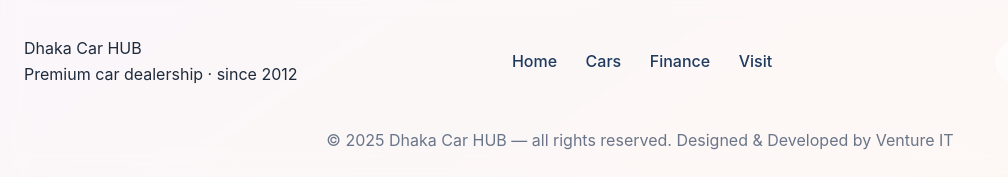
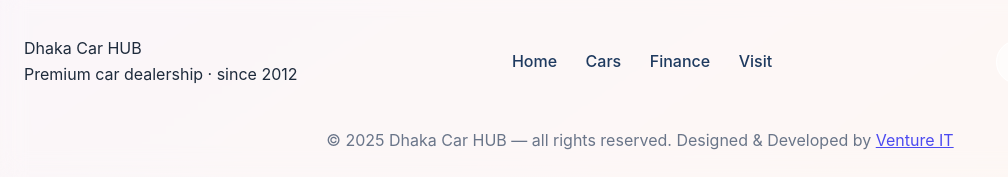
Before and after one commit to masud2006/carwebsitedemo01, a plain HTML site: page index.html in a window 1280 px wide. Shown: the part 5884-6061 px from the top of the page, 0-1008 px from the left. Drawn offline with Linux system fonts and the light colour scheme.

```diff
--- a/index.html
+++ b/index.html
@@ -375,7 +375,7 @@
 
             </div>
             <div class="copyright">
-                <p>© 2025 Dhaka Car HUB — all rights reserved. Designed & Developed by Venture IT</p>
+                <p>© 2025 Dhaka Car HUB — all rights reserved. Designed & Developed by <a href="https://ventureit.tech/">Venture IT</a></p>
             </div>
         </div>
     </footer>
@@ -391,4 +391,5 @@
         </a>
     </div>
 </body>
+
 </html>
```
